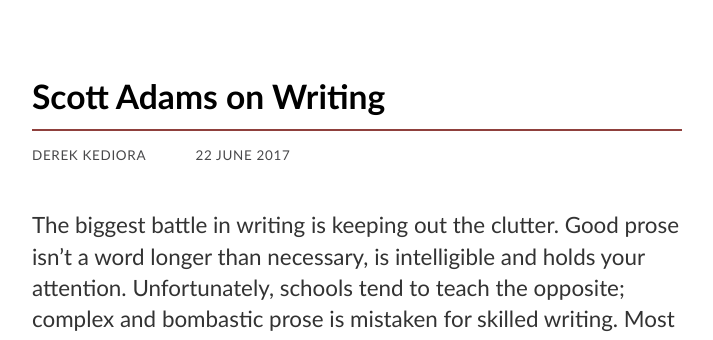
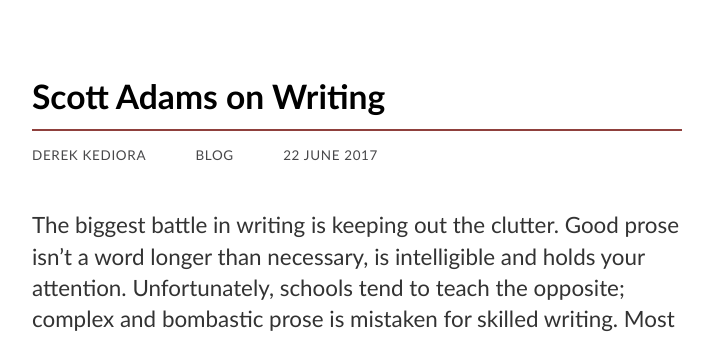
Before and after one commit to parcuri/derekkedziora.com, a Jekyll site: the page built from _posts/2017-06-22-Scott-Adams-on-Writing.md, in a window 1280 px wide. Shown: the top 340 px of the page, without its empty margins (283-996 px from the left). Built offline with Jekyll 4.4.1, drawn with Linux system fonts in a browser that asks for light colours.

Commit message:
chnaged post <nav> section

```diff
--- a/_includes/subtitle.html
+++ b/_includes/subtitle.html
@@ -18,6 +18,7 @@
 	<a href="/blog" title="Blog">Blog</a>&emsp;
 	{%- elsif page.blogpost -%}
 	<a href="/" rel="author" title="Derek Kedziora">Derek Kediora</a>&emsp;
+	<a href="/blog" title="Blog">Blog</a>&emsp;
 	<time datetime="{{ page.date | date: '%Y-%m-%d' }}">{{ page.date | date: "%d %B %Y" }}</time>
 	{%- elsif page.english-guide -%}
 	<a href="/" title="Derek Kedziora">Home</a>&emsp;
```
